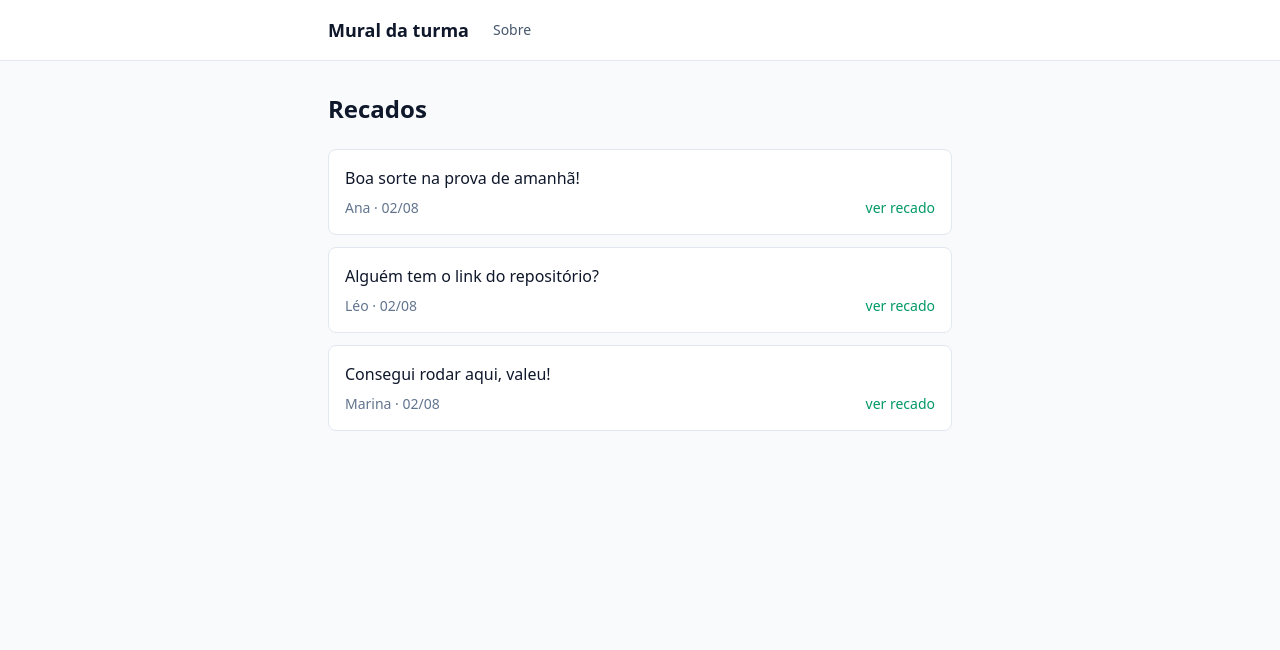
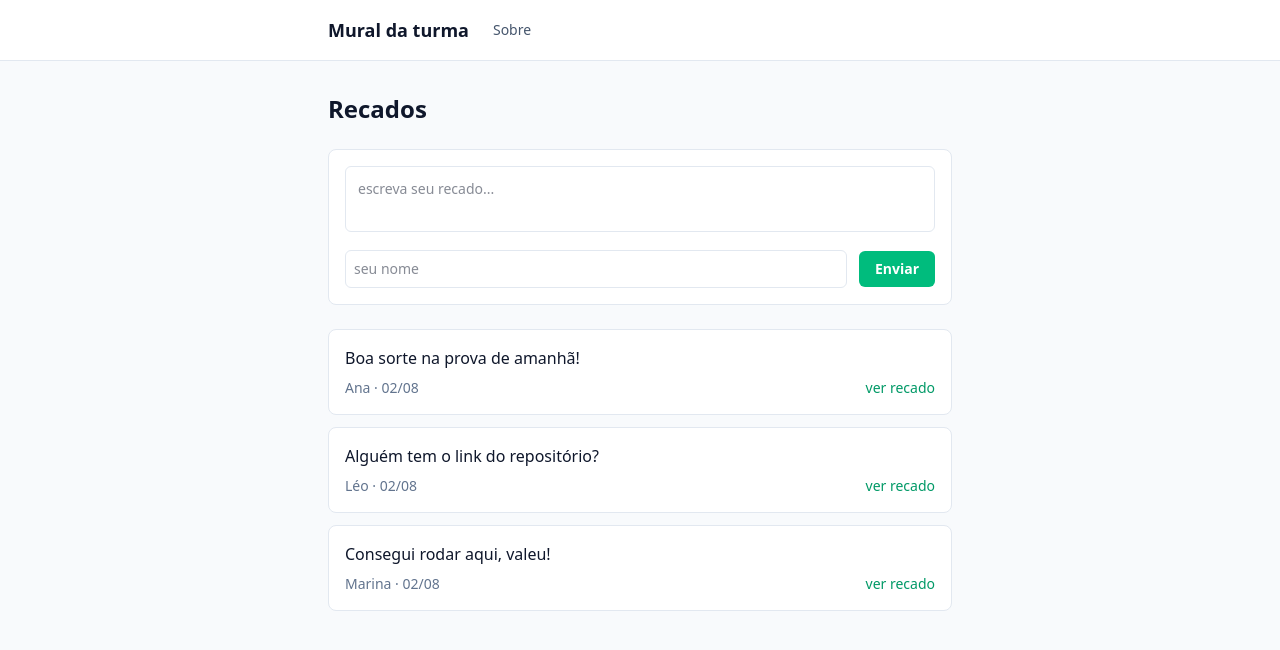
Before and after one commit to LedurFelipe/mural-recados, a Next.js app: page / in a window 1280 px wide. Shown: the top 650 px of the page. Built offline with nearby package versions, Linux system fonts and the light colour scheme.

Commit message:
Etapa 4: Server Action criarRecado, formulario e revalidatePath

```diff
--- /dev/null
+++ b/app/components/FormRecado.tsx
@@ -0,0 +1,33 @@
+import { criarRecado } from "@/lib/actions";
+
+export default function FormRecado() {
+  return (
+    <form
+      action={criarRecado}
+      className="rounded-lg border border-slate-200 bg-white p-4"
+    >
+      <textarea
+        name="texto"
+        rows={2}
+        required
+        placeholder="escreva seu recado..."
+        className="w-full resize-none rounded-md border border-slate-200 p-3 text-sm outline-none focus:border-emerald-500"
+      />
+
+      <div className="mt-3 flex items-center gap-3">
+        <input
+          type="text"
+          name="autor"
+          placeholder="seu nome"
+          className="flex-1 rounded-md border border-slate-200 p-2 text-sm outline-none focus:border-emerald-500"
+        />
+        <button
+          type="submit"
+          className="rounded-md bg-emerald-500 px-4 py-2 text-sm font-semibold text-white hover:bg-emerald-600"
+        >
+          Enviar
+        </button>
+      </div>
+    </form>
+  );
+}
--- a/app/page.tsx
+++ b/app/page.tsx
@@ -1,4 +1,5 @@
 import CardRecado from "@/app/components/CardRecado";
+import FormRecado from "@/app/components/FormRecado";
 import { listarRecados } from "@/lib/dados";
 
 export default function Home() {
@@ -7,6 +8,10 @@ export default function Home() {
   return (
     <div>
       <h1 className="text-2xl font-bold">Recados</h1>
+
+      <div className="mt-6">
+        <FormRecado />
+      </div>
 
       <div className="mt-6 space-y-3">
         {recados.map((recado) => (
--- /dev/null
+++ b/lib/actions.ts
@@ -0,0 +1,22 @@
+"use server";
+
+import { revalidatePath } from "next/cache";
+import { adicionarRecado } from "./dados";
+
+// Uma Server Action: voce chama do formulario, mas ela roda no servidor.
+// Sem criar rota de API, sem fetch, sem JSON.
+export async function criarRecado(formData: FormData) {
+  // formData.get() devolve string | File | null,
+  // por isso o `as string`. E o TypeScript sendo chato — aceite e siga.
+  const texto = (formData.get("texto") as string)?.trim();
+  const autor = (formData.get("autor") as string)?.trim();
+
+  if (!texto) {
+    return;
+  }
+
+  adicionarRecado(texto, autor || "Anônimo");
+
+  // Sem isso o recado e salvo, mas a tela continua mostrando a lista antiga.
+  revalidatePath("/");
+}
```
